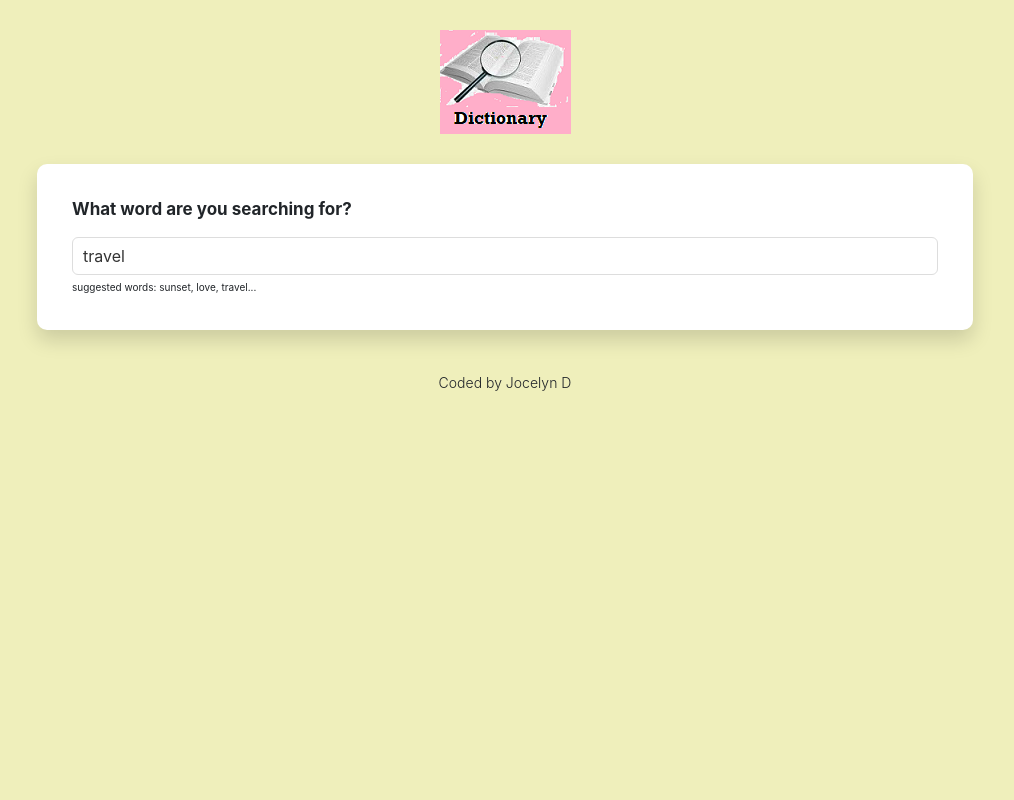
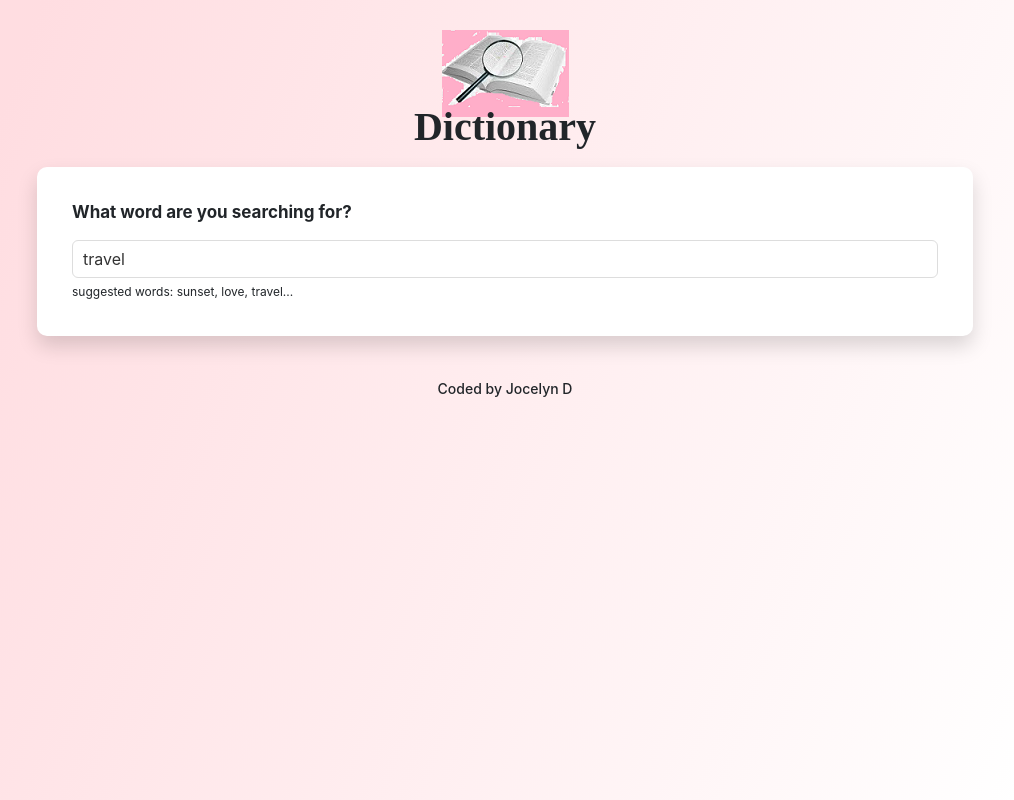
Before and after one commit to jquebec31/dictionary_project, a React (Create React App) app: page / in a window 1280 px wide. Shown: the whole page, without its empty margins (135-1149 px from the left). Built offline with nearby package versions, Linux system fonts and the light colour scheme; no server answers.

Commit message:
updated css

```diff
--- a/src/App.css
+++ b/src/App.css
@@ -1,5 +1,6 @@
 body {
-  background: #efefbb
+  background: linear-gradient(109.6deg, rgb(255, 221, 225) 11.2%, rgb(255, 255, 255) 92.2%);
+  background-attachment: fixed;
 }
 .App {
   max-width: 960px;
@@ -22,5 +23,11 @@ a {
 .App-footer {
   text-align: center;
   margin: 40px 0;
-  font-weight: 300;
+  font-weight: 500;
 }
+.App h1 {
+  font-family:cursive;
+  font-weight: 600;
+  text-align: center;
+  line-height: 20px;
+}
--- a/src/App.js
+++ b/src/App.js
@@ -7,9 +7,10 @@ export default function App() {
   return (
     <div className="App">
       <div className="container">
-      <header className="App-header">
+        <header className="App-header">
+
       <img src={logo} className="App-logo img-fluid" alt="logo" />
-
+      <h1> Dictionary </h1>
 
       </header>
       <main>
--- a/src/Dictionary.css
+++ b/src/Dictionary.css
@@ -22,6 +22,6 @@
 }
 
 .Dictionary .hint {
-    font-size: 10px;
+    font-size: 12px;
     margin-top: 5px;
 }
--- a/src/Meaning.css
+++ b/src/Meaning.css
@@ -6,7 +6,7 @@
 
 .Meaning .example {
     color: #70757a;
-    font-size: 14px;
+    font-size: 15px;
     opacity: 0.8;
     font-style: italic;
     margin-top: 10px;
--- a/src/Meaning.js
+++ b/src/Meaning.js
@@ -16,6 +16,7 @@ export default function Meaning(props) {
                         <div className="example">
                         <strong>Example: </strong>
                             {definition.example}</div>
+
                             <Synonyms synonyms={definition.synonyms} />
                             </div>
                 );
--- a/src/Synonyms.css
+++ b/src/Synonyms.css
@@ -4,7 +4,7 @@
 }
 
 .Synonyms li {
-    font-size: 13px;
+    font-size: 14px;
     display: inline-block;
     padding-right: 12px;
     line-height: 1;
--- a/src/Synonyms.js
+++ b/src/Synonyms.js
@@ -5,6 +5,7 @@ export default function Synonyms(props) {
     if (props.synonyms) {
         return (
             <div className="Synonyms">
+
                 {props.synonyms.map(function (synonym, index) {
                     return <li key={index}>{synonym}</li>;
                 })}
```
Also changed, not shown: src/logo.png.
